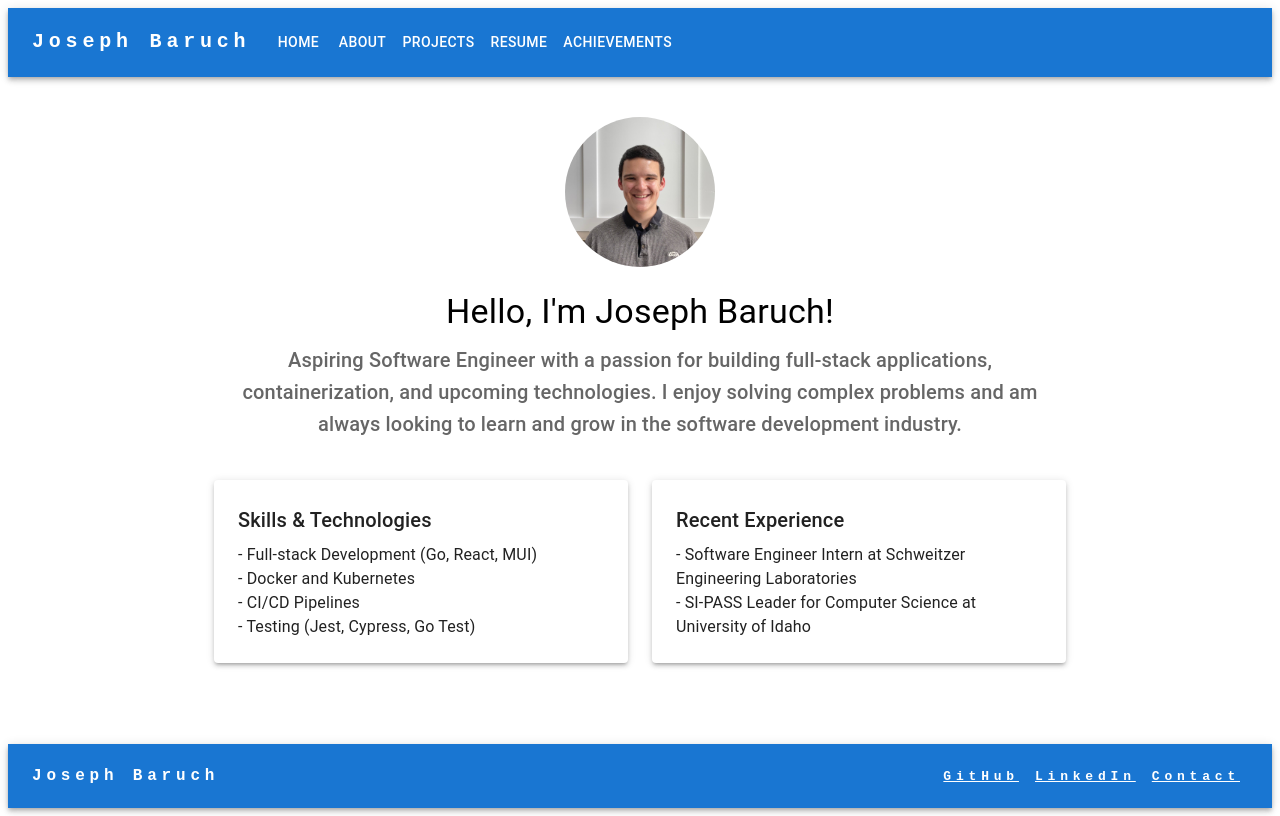
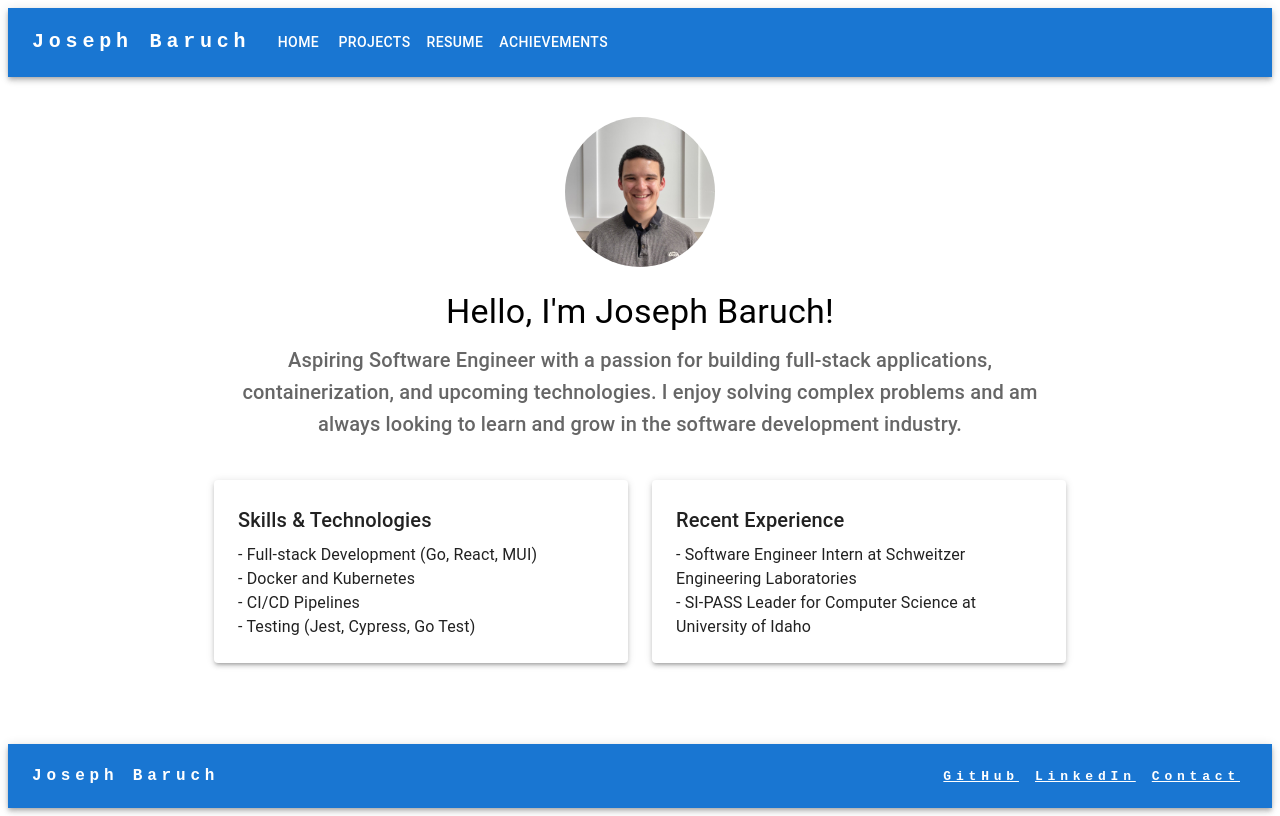
Before and after one commit to JosephPBaruch/joseph-baruch.com, a React (Vite) app: page / in a window 1280 px wide. Built offline with nearby package versions, Linux system fonts and the light colour scheme.

Commit message:
Different resume option when on mobile

```diff
--- a/src/App.tsx
+++ b/src/App.tsx
@@ -8,7 +8,7 @@ import { useState } from 'react';
 import Home from './pages/Home';
 import Projects from './pages/Projects';
 import Resume from './pages/Resume';
-import About from './pages/About';
+// import About from './pages/About';
 import Achievements from './pages/Achievements';
 import { createTheme, ThemeProvider } from '@mui/material/styles';
 // import Switch from '@mui/material/Switch';
@@ -19,7 +19,7 @@ import IconButton from '@mui/material/IconButton';
 import MenuIcon from '@mui/icons-material/Menu';
 
 function App() {
-  const pages = ["Home", "About", "Projects", "Resume", "Achievements"];
+  const pages = ["Home",  "Projects", "Resume", "Achievements"]; // "About",
   const [page, setPage] = useState("Home");
   // const [darkMode, setDarkMode] = useState(false);
   const [anchorElNav, setAnchorElNav] = useState<null | HTMLElement>(null);
@@ -138,7 +138,7 @@ function App() {
           { page !== "Home" || <Home /> }
           { page !== "Projects" || <Projects /> }
           { page !== "Resume" || <Resume />}
-          { page !== "About" || <About /> }
+          {/* { page !== "About" || <About /> } */}
           { page !== "Achievements" || <Achievements /> }
         </Box>
         <AppBar position="static" component="footer" sx={{ top: 'auto', bottom: 0, display: 'flex' }}>
--- a/src/pages/Resume.tsx
+++ b/src/pages/Resume.tsx
@@ -1,6 +1,7 @@
 import React from 'react';
-import { Container, Typography, Box } from '@mui/material';
+import { Container, Typography, Box, Link } from '@mui/material';
 import { makeStyles } from '@mui/styles';
+import useMediaQuery from '@mui/material/useMediaQuery';
 
 const useStyles = makeStyles({
   root: {
@@ -18,6 +19,7 @@ const useStyles = makeStyles({
 
 const Resume: React.FC = () => {
   const classes = useStyles();
+  const isSmallScreen = useMediaQuery('(max-width:600px)');
 
   return (
     <Container maxWidth="md" className={classes.root}>
@@ -29,6 +31,15 @@ const Resume: React.FC = () => {
           Feel free to check out my resume to learn more about my experience, skills, and education.
         </Typography>
       </Box>
+      {isSmallScreen ? (
+        <Box>
+          <Typography variant="body1" align="center" gutterBottom>
+            <Link href="/Resume.pdf" download>
+              Download Resume
+            </Link>
+          </Typography>
+        </Box>
+      ) : (
         <Box className={classes.pdfContainer}>
           <iframe
             src="/Resume.pdf"
@@ -38,6 +49,7 @@ const Resume: React.FC = () => {
             title="Resume"
           />
         </Box>
+      )}
     </Container>
   );
 };
```
Lines whose indentation alone changed are shown as unchanged.
